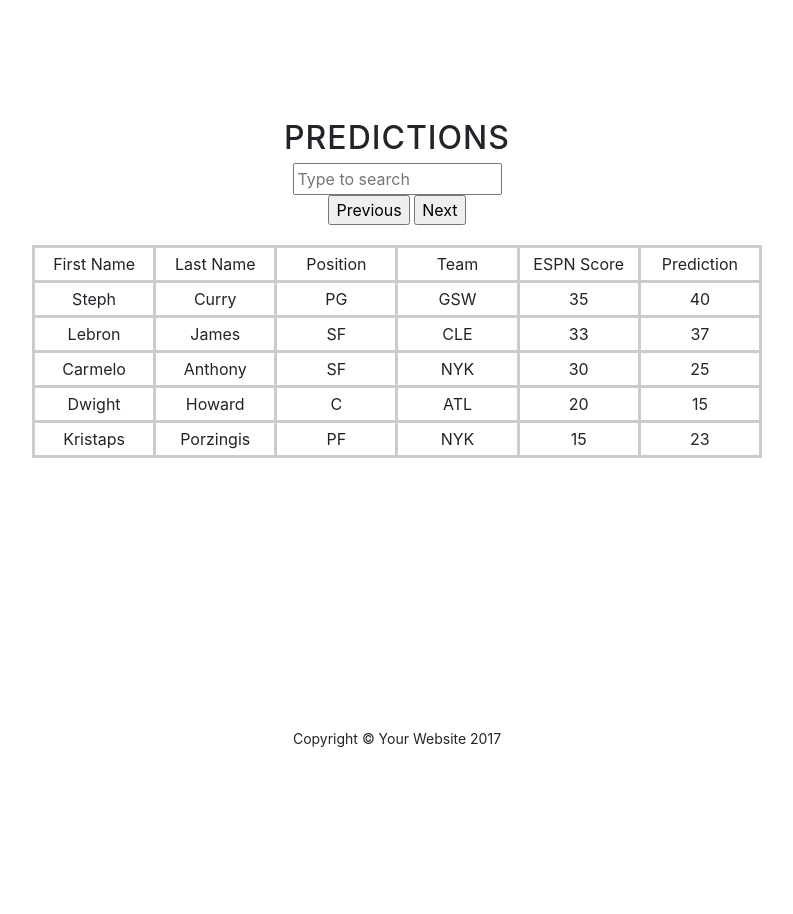
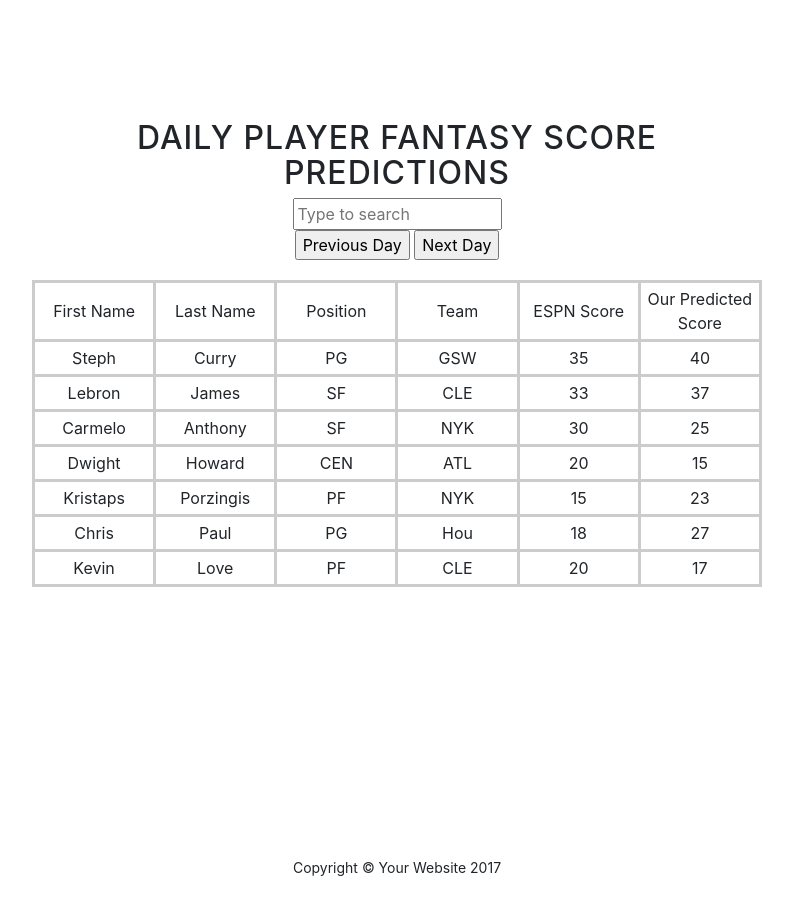
Before and after one commit to noahpoz/nbai, a website with bundled scripts: page WebsiteFrontEnd/index.html in a window 1280 px wide. Shown: the part 880-1794 px from the top of the page, without its empty margins (243-1036 px from the left). Before the commit the page ends 1681 px from the top, so only its background shows below. Built offline with nearby package versions, Linux system fonts and the light colour scheme.

Commit message:
Completed Prototype
THe search bar now filters out all the other rows but the first row of
titles.
The Background image shading was toned down in the Grayscale css file.
Updated the README to tell the TA/User how to get to our site.
Added in some more text to make the website more descriptive.

```diff
--- a/WebsiteFrontEnd/css/grayscale.css
+++ b/WebsiteFrontEnd/css/grayscale.css
@@ -100,7 +100,7 @@ a {
   padding: 200px 0;
   text-align: center;
   color: white;
-  background: url("../img/backboard.jpeg") no-repeat bottom center scroll;
+  background: linear-gradient( rgba(0, 0, 0, 0.5), rgba(0, 0, 0, 0.5) ), url("../img/backboard.jpeg") no-repeat bottom center scroll;
   background-color: black;
   -webkit-background-size: cover;
   -moz-background-size: cover;
--- a/WebsiteFrontEnd/index.html
+++ b/WebsiteFrontEnd/index.html
@@ -52,8 +52,9 @@
           <div class="row">
             <div class="col-lg-8 mx-auto">
               <h1 class="brand-heading">NBAI</h1>
-              <p class="intro-text">Your home for NBA fantasy predictions
+              <p class="intro-text">Your home for accurate NBA player Fantasy scores.
                 </p>
+              <p class="text-center">We use our prediction algorithm to ouput a more accurate score than ESPN's</p>
               <a href="#Predictions" class="btn btn-circle js-scroll-trigger">
                 <i class="fa fa-angle-double-down animated"></i>
               </a>
@@ -68,12 +69,12 @@
       <div class="container">
         <div class="row">
           <div class="col-lg-8 mx-auto">
-            <h2>Predictions</h2>
+            <h2>Daily Player Fantasy Score Predictions</h2>
             <div id="table_container">
               <input type="text" id="search" placeholder="Type to search">
               <div class="container text-center">
-                <button>Previous</button>
-                <button>Next</button>
+                <button>Previous Day</button>
+                <button>Next Day</button>
               </div>
               <table id="table" class="container text-center">
                 <tr>
@@ -82,7 +83,7 @@
                   <td>Position</td>
                   <td>Team</td>
                   <td>ESPN Score</td>
-                  <td>Prediction</td>
+                  <td>Our Predicted Score</td>
                 </tr>
                 <tr>
                   <td>Steph</td>
@@ -111,7 +112,7 @@
                 <tr>
                   <td>Dwight</td>
                   <td>Howard</td>
-                  <td>C</td>
+                  <td>CEN</td>
                   <td>ATL</td>
                   <td>20</td>
                   <td>15</td>
@@ -124,6 +125,24 @@
                   <td>15</td>
                   <td>23</td>
                 </tr>
+                <tr>
+                  <td>Chris</td>
+                  <td>Paul</td>
+                  <td>PG</td>
+                  <td>Hou</td>
+                  <td>18</td>
+                  <td>27</td>
+                </tr>
+                <tr>
+                  <td>Kevin</td>
+                  <td>Love</td>
+                  <td>PF</td>
+                  <td>CLE</td>
+                  <td>20</td>
+                  <td>17</td>
+                </tr>
+
+
               </table>
 
 
--- a/WebsiteFrontEnd/js/table.js
+++ b/WebsiteFrontEnd/js/table.js
@@ -26,6 +26,10 @@ $('#search').keyup(function() {
 
     $rows.show().filter(function() {
         var text = $(this).text().replace(/\s+/g, ' ').toLowerCase();
+        if (text.indexOf('first') === 1){
+        	return 0;
+        }
         return !~text.indexOf(val);
     }).hide();
+    $('tr : first').show();
 });
```
Also changed, not shown: README.md.
